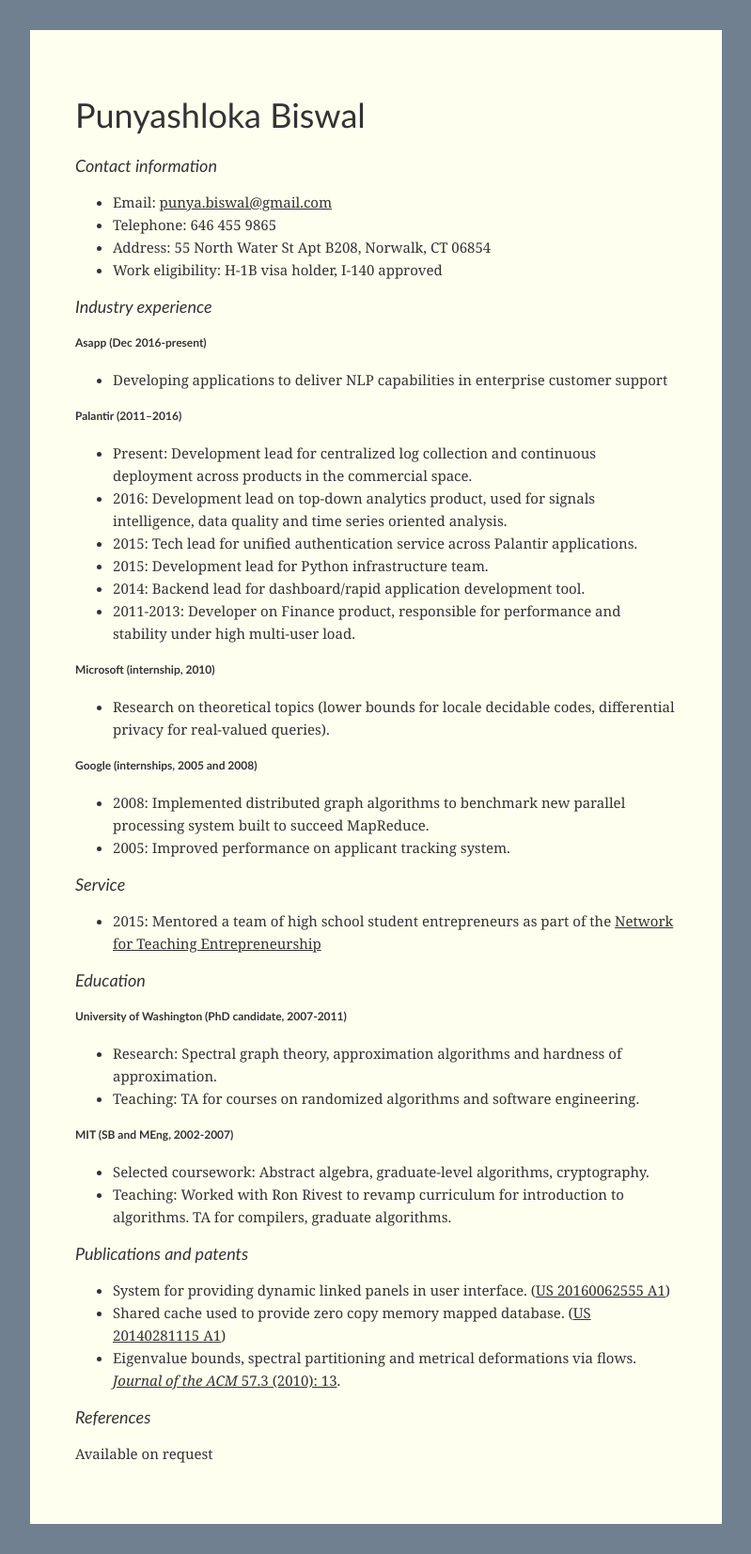
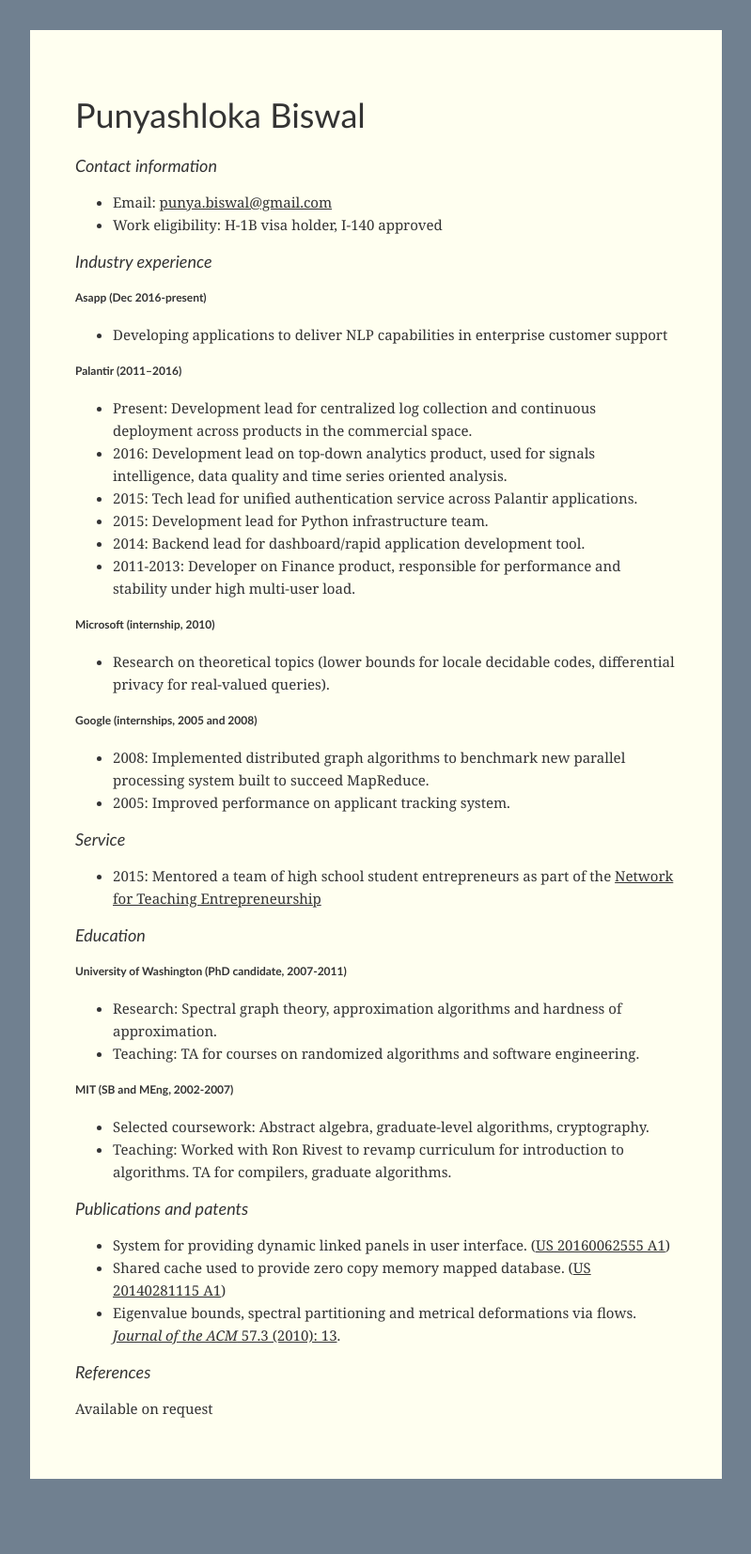
Before and after one commit to punya/punya.github.io, a Jekyll site: the page built from resume.md, in a window 1280 px wide. Shown: the whole page at 94% size, without its empty margins (240-1039 px from the left). Built offline with Jekyll 4.4.1, drawn with Linux system fonts in a browser that asks for light colours; after the commit the page ends 1606 px from its top, so only the background shows below that.

Commit message:
Drop address details

```diff
--- a/resume.md
+++ b/resume.md
@@ -6,8 +6,6 @@
 
 ## Contact information
 - Email: [`punya.biswal@gmail.com`](mailto:punya.biswal@gmail.com)
-- Telephone: 646 455 9865
-- Address: 55 North Water St Apt B208, Norwalk, CT 06854
 - Work eligibility: H-1B visa holder, I-140 approved
 
 ## Industry experience
```
